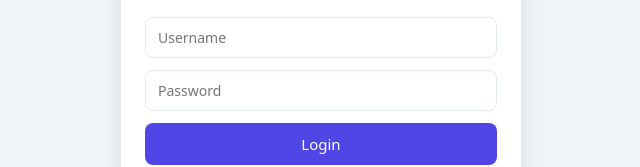
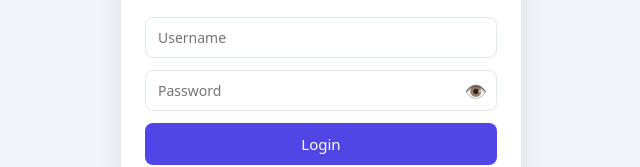
Before and after one commit to pgspraveen/salescrm, a React (Vite) app in the folder frontend/: page / in a window 1280 px wide. Shown: the part 372-539 px from the top of the page, without its empty margins (319-959 px from the left). Built offline with nearby package versions, Linux system fonts and the light colour scheme.

Commit message:
Added password eye toggle + success message

```diff
--- a/frontend/src/components/Login.jsx
+++ b/frontend/src/components/Login.jsx
@@ -6,55 +6,126 @@ import { useState } from 'react';
 import { loginUser } from '../api';
 
 export default function Login({ onLogin }) {
-    // form = object holding input values, updated on every keystroke
-    const [form,    setForm]    = useState({ username: '', password: '' });
-    const [error,   setError]   = useState('');
+
+    const [form, setForm] = useState({
+        username: '',
+        password: ''
+    });
+
+    const [showPassword, setShowPassword] = useState(false);
+    const [error, setError] = useState('');
     const [loading, setLoading] = useState(false);
 
     const handleSubmit = async (e) => {
-        e.preventDefault();     // prevent page refresh on form submit
+        e.preventDefault();
         setLoading(true);
         setError('');
 
         try {
-            const res = await loginUser(form);  // POST /api/login/
-            onLogin(res.data);                   // pass token up to App.jsx
+            const res = await loginUser(form);
+            onLogin(res.data);
         } catch (err) {
-            // err.response.data.error = error message from Django
             setError(err.response?.data?.error || 'Login failed');
         }
+
         setLoading(false);
     };
 
     return (
         <form onSubmit={handleSubmit}>
+
             <input
                 placeholder="Username"
                 value={form.username}
-                // spread: copy all form fields, only update username
-                onChange={e => setForm({ ...form, username: e.target.value })}
+                onChange={e =>
+                    setForm({ ...form, username: e.target.value })
+                }
                 style={s.input}
                 required
             />
-            <input
-                type="password"     // type=password hides characters
-                placeholder="Password"
-                value={form.password}
-                onChange={e => setForm({ ...form, password: e.target.value })}
-                style={s.input}
-                required
-            />
-            {/* only show error div if error string is not empty */}
+
+            <div style={s.passwordWrapper}>
+                <input
+                    type={showPassword ? 'text' : 'password'}
+                    placeholder="Password"
+                    value={form.password}
+                    onChange={e =>
+                        setForm({ ...form, password: e.target.value })
+                    }
+                    style={s.passwordInput}
+                    required
+                />
+
+                <button
+                    type="button"
+                    onClick={() => setShowPassword(!showPassword)}
+                    style={s.eyeBtn}
+                >
+                    {showPassword ? '🙈' : '👁️'}
+                </button>
+            </div>
+
             {error && <p style={s.error}>{error}</p>}
+
             <button type="submit" disabled={loading} style={s.btn}>
                 {loading ? 'Logging in...' : 'Login'}
             </button>
+
         </form>
     );
 }
 
 const s = {
-    input: { display: 'block', width: '100%', padding: '10px 12px', marginBottom: '12px', border: '1px solid #e2e8f0', borderRadius: '8px', fontSize: '14px', boxSizing: 'border-box' },
-    btn:   { width: '100%', background: '#4f46e5', color: '#fff', padding: '11px', border: 'none', borderRadius: '8px', cursor: 'pointer', fontSize: '15px' },
-    error: { color: '#ef4444', fontSize: '13px', marginBottom: '8px' },
+    input: {
+        display: 'block',
+        width: '100%',
+        padding: '10px 12px',
+        marginBottom: '12px',
+        border: '1px solid #e2e8f0',
+        borderRadius: '8px',
+        fontSize: '14px',
+        boxSizing: 'border-box'
+    },
+
+    passwordWrapper: {
+        position: 'relative',
+        marginBottom: '12px'
+    },
+
+    passwordInput: {
+        width: '100%',
+        padding: '10px 45px 10px 12px',
+        border: '1px solid #e2e8f0',
+        borderRadius: '8px',
+        fontSize: '14px',
+        boxSizing: 'border-box'
+    },
+
+    eyeBtn: {
+        position: 'absolute',
+        right: '10px',
+        top: '50%',
+        transform: 'translateY(-50%)',
+        border: 'none',
+        background: 'transparent',
+        cursor: 'pointer',
+        fontSize: '18px'
+    },
+
+    btn: {
+        width: '100%',
+        background: '#4f46e5',
+        color: '#fff',
+        padding: '11px',
+        border: 'none',
+        borderRadius: '8px',
+        cursor: 'pointer',
+        fontSize: '15px'
+    },
+
+    error: {
+        color: '#ef4444',
+        fontSize: '13px',
+        marginBottom: '8px'
+    },
 };
--- a/frontend/src/components/Register.jsx
+++ b/frontend/src/components/Register.jsx
@@ -2,55 +2,158 @@ import { useState } from 'react';
 import { registerUser } from '../api';
 
 export default function Register({ onLogin }) {
-    const [form,    setForm]    = useState({ username: '', email: '', password: '' });
-    const [error,   setError]   = useState('');
+
+    const [form, setForm] = useState({
+        username: '',
+        email: '',
+        password: ''
+    });
+
+    const [showPassword, setShowPassword] = useState(false);
+    const [success, setSuccess] = useState('');
+    const [error, setError] = useState('');
     const [loading, setLoading] = useState(false);
 
     const handleSubmit = async (e) => {
+
         e.preventDefault();
+
         setLoading(true);
         setError('');
+        setSuccess('');
+
         try {
-            const res = await registerUser(form);   // POST /api/register/
-            onLogin(res.data);                       // auto-login after register
+
+            const res = await registerUser(form);
+
+            setSuccess('Registration successful! Logging you in...');
+
+            onLogin(res.data);
+
         } catch (err) {
-            setError(err.response?.data?.error || 'Registration failed');
+
+            setError(
+                err.response?.data?.error || 'Registration failed'
+            );
         }
+
         setLoading(false);
     };
 
     return (
         <form onSubmit={handleSubmit}>
+
             <input
                 placeholder="Username"
                 value={form.username}
-                onChange={e => setForm({ ...form, username: e.target.value })}
-                style={s.input} required
+                onChange={e =>
+                    setForm({ ...form, username: e.target.value })
+                }
+                style={s.input}
+                required
             />
+
             <input
-                type="email"        // type=email validates email format in browser
-                placeholder="Email (used for notifications)"
+                type="email"
+                placeholder="Email"
                 value={form.email}
-                onChange={e => setForm({ ...form, email: e.target.value })}
-                style={s.input} required
+                onChange={e =>
+                    setForm({ ...form, email: e.target.value })
+                }
+                style={s.input}
+                required
             />
-            <input
-                type="password"
-                placeholder="Password"
-                value={form.password}
-                onChange={e => setForm({ ...form, password: e.target.value })}
-                style={s.input} required
-            />
+
+            <div style={s.passwordWrapper}>
+                <input
+                    type={showPassword ? 'text' : 'password'}
+                    placeholder="Password"
+                    value={form.password}
+                    onChange={e =>
+                        setForm({ ...form, password: e.target.value })
+                    }
+                    style={s.passwordInput}
+                    required
+                />
+
+                <button
+                    type="button"
+                    onClick={() => setShowPassword(!showPassword)}
+                    style={s.eyeBtn}
+                >
+                    {showPassword ? '🙈' : '👁️'}
+                </button>
+            </div>
+
+            {success && <p style={s.success}>{success}</p>}
             {error && <p style={s.error}>{error}</p>}
+
             <button type="submit" disabled={loading} style={s.btn}>
                 {loading ? 'Creating account...' : 'Create Account'}
             </button>
+
         </form>
     );
 }
 
 const s = {
-    input: { display: 'block', width: '100%', padding: '10px 12px', marginBottom: '12px', border: '1px solid #e2e8f0', borderRadius: '8px', fontSize: '14px', boxSizing: 'border-box' },
-    btn:   { width: '100%', background: '#4f46e5', color: '#fff', padding: '11px', border: 'none', borderRadius: '8px', cursor: 'pointer', fontSize: '15px' },
-    error: { color: '#ef4444', fontSize: '13px', marginBottom: '8px' },
+
+    input: {
+        display: 'block',
+        width: '100%',
+        padding: '10px 12px',
+        marginBottom: '12px',
+        border: '1px solid #e2e8f0',
+        borderRadius: '8px',
+        fontSize: '14px',
+        boxSizing: 'border-box'
+    },
+
+    passwordWrapper: {
+        position: 'relative',
+        marginBottom: '12px'
+    },
+
+    passwordInput: {
+        width: '100%',
+        padding: '10px 45px 10px 12px',
+        border: '1px solid #e2e8f0',
+        borderRadius: '8px',
+        fontSize: '14px',
+        boxSizing: 'border-box'
+    },
+
+    eyeBtn: {
+        position: 'absolute',
+        right: '10px',
+        top: '50%',
+        transform: 'translateY(-50%)',
+        border: 'none',
+        background: 'transparent',
+        cursor: 'pointer',
+        fontSize: '18px'
+    },
+
+    btn: {
+        width: '100%',
+        background: '#4f46e5',
+        color: '#fff',
+        padding: '11px',
+        border: 'none',
+        borderRadius: '8px',
+        cursor: 'pointer',
+        fontSize: '15px'
+    },
+
+    success: {
+        color: '#22c55e',
+        fontSize: '13px',
+        marginBottom: '8px'
+    },
+
+    error: {
+        color: '#ef4444',
+        fontSize: '13px',
+        marginBottom: '8px'
+    },
 };
```
